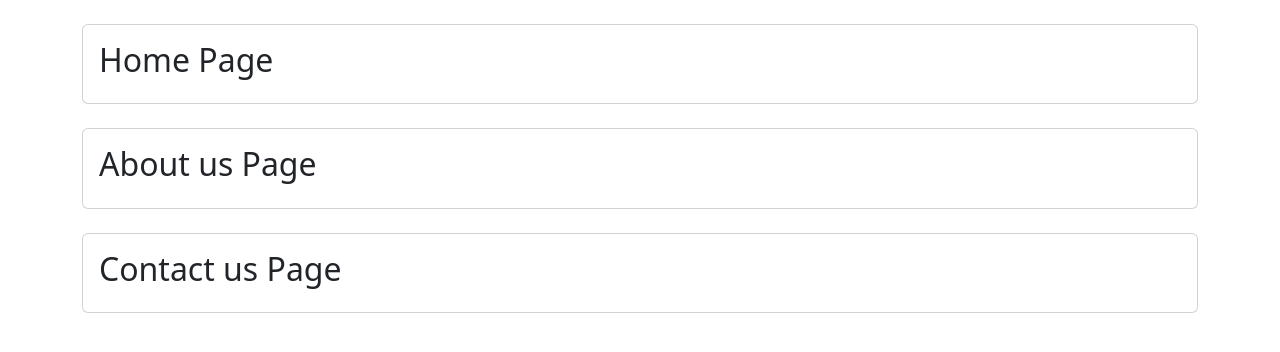
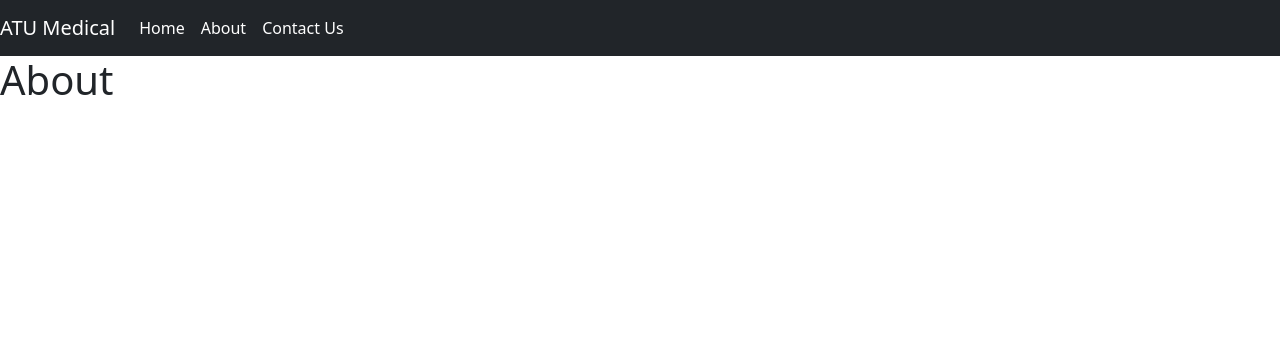
Before and after one commit to faustastamulis/FinalYearProject, a React (Create React App) app in the folder medical-app/: page /about in a window 1280 px wide. Shown: the top 352 px of the page. Built offline with nearby package versions, Linux system fonts and the light colour scheme.

Commit message:
Added navbar and created pages for the website

```diff
--- a/medical-app/src/App.js
+++ b/medical-app/src/App.js
@@ -3,14 +3,20 @@ import React from 'react';
 import Home from './components/pages/Home';
 import About from './components/pages/About';
 import Contact from './components/pages/Contact';
+import Navbar from './components/inc/Navbar';
+import {BrowserRouter as Router, Route, Routes, BrowserRouter} from 'react-router-dom';
 
 function App() {
   return (
-    <div>
-      <Home></Home>
-      <About></About>
-      <Contact></Contact>
-    </div>
+
+      <div>
+        <Navbar></Navbar>
+          <Routes>
+          <Route path="/home" element={<Home/>}/>
+          <Route path="/about" element={<About/>}/>
+          <Route path="/contact" element={<Contact/>}/>
+          </Routes>
+      </div>
   );
 }
 
--- /dev/null
+++ b/medical-app/src/components/inc/Navbar.js
@@ -0,0 +1,30 @@
+import React from 'react';
+import { Link } from 'react-router-dom';
+
+function Navbar(){
+    return(
+        <nav class="navbar navbar-expand-lg navbar-dark bg-dark">
+        <Link to="/" class="navbar-brand">ATU Medical</Link>
+        <button class="navbar-toggler" type="button" data-toggle="collapse" data-target="#navbarNav" aria-controls="navbarNav" aria-expanded="false" aria-label="Toggle navigation">
+          <span class="navbar-toggler-icon"></span>
+        </button>
+        <div class="collapse navbar-collapse" id="navbarNav">
+          <ul class="navbar-nav ml-auto">
+            <li class="nav-item active">
+            <Link to="/home" class="nav-link active">Home</Link>
+            </li>
+            <li class="nav-item">
+            <Link to="/about" class="nav-link active">About</Link>
+            </li>
+            <li class="nav-item">
+            <Link to="/contact" class="nav-link active">Contact Us</Link>
+            </li>
+          </ul>
+        </div>
+      </nav>
+
+    );
+
+}
+
+export default Navbar;
--- a/medical-app/src/components/pages/About.js
+++ b/medical-app/src/components/pages/About.js
@@ -1,16 +1,10 @@
 import React from 'react';
 
-function AboutUs(){
+function Aboutus(){
     return(
-        <div className="container">
-            <div className="card mt-4">
-                <div className="card-body">
-                    <h2>About us Page</h2>
-                </div>
-            </div>
-        </div>
+        <h1>About</h1>
     );
 
 }
 
-export default AboutUs;
+export default Aboutus;
--- a/medical-app/src/components/pages/Contact.js
+++ b/medical-app/src/components/pages/Contact.js
@@ -1,16 +1,10 @@
 import React from 'react';
 
-function ContactUs(){
+function Contactus(){
     return(
-        <div className="container">
-            <div className="card mt-4">
-                <div className="card-body">
-                    <h2>Contact us Page</h2>
-                </div>
-            </div>
-        </div>
+        <h1>Contact</h1>
     );
 
 }
 
-export default ContactUs;
+export default Contactus;
--- a/medical-app/src/components/pages/Home.js
+++ b/medical-app/src/components/pages/Home.js
@@ -2,15 +2,8 @@ import React from 'react';
 
 function Home(){
     return(
-        <div className="container">
-            <div className="card mt-4">
-                <div className="card-body">
-                    <h2>Home Page</h2>
-                </div>
-            </div>
-        </div>
+        <h1>Home</h1>
     );
-
 }
 
 export default Home;
--- a/medical-app/src/index.js
+++ b/medical-app/src/index.js
@@ -6,11 +6,14 @@ import reportWebVitals from './reportWebVitals';
 
 import 'bootstrap/dist/css/bootstrap.min.css';
 import 'bootstrap/dist/js/bootstrap.bundle.min.js';
+import { BrowserRouter } from 'react-router-dom';
 
 const root = ReactDOM.createRoot(document.getElementById('root'));
 root.render(
   <React.StrictMode>
+    <BrowserRouter>
     <App />
+    </BrowserRouter>
   </React.StrictMode>
 );
 
```
Also changed, not shown: medical-app/src/components/pages/Login.js (added), medical-app/src/components/pages/Register.js (added).
